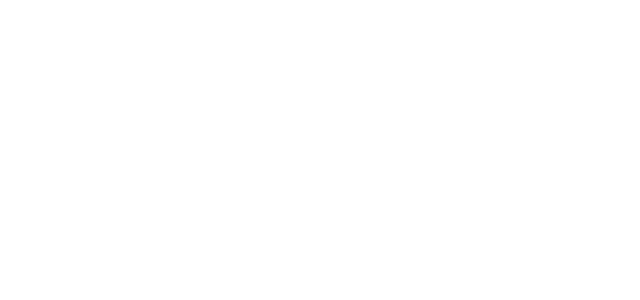
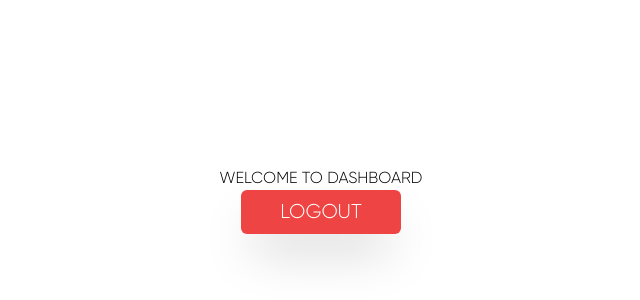
Before and after one commit to PatrickPahunang/FETemp, a React (Create React App) app: page /dashboard/1 in a window 1280 px wide. Before the commit this address had no page. Shown: the part 200-500 px from the top of the page, without its empty margins (319-959 px from the left). Built offline with nearby package versions, Linux system fonts and the light colour scheme; no server answers; sample sign-in values are in the browser's storage.

Commit message:
USER LOGIN IN DASHBOARD INCOMPLETE - CORS ERROR

```diff
--- a/src/App.js
+++ b/src/App.js
@@ -29,10 +29,10 @@
 
     <Router>
       <Routes>
-        <Route exact path="/" element={<Landing />} />
-        <Route exact path="/register" element={<Register />} />
-        <Route exact path="/login" element={!isAuthenticated ? <Login /> : <Navigate to="/dashboard" />}/>
-        <Route exact path="/dashboard" element={isAuthenticated ? <Dashboard /> : <Navigate to="/login" />}/>
+        <Route exact path={'/'} element={<Landing />} />
+        <Route exact path={'/register'} element={<Register />} />
+        <Route exact path={'/login'} element={!isAuthenticated ? <Login /> : <Navigate to="/dashboard" />}/>
+        <Route exact path={'/dashboard/:userId'} element={isAuthenticated ? <Dashboard /> : <Navigate to="/login" />}/>
 
       </Routes>
     </Router>
--- a/src/pages/dashboard.jsx
+++ b/src/pages/dashboard.jsx
@@ -1,4 +1,5 @@
 import React from 'react';
+import axios from 'axios';
 
 
 
@@ -8,10 +9,25 @@
 }
 
 
+const Dashboard = () => {
 
 
+const pathname = window.location.pathname;
+const parts = pathname.split('/');
+const id = parts[2];
+let userId = parseInt(id)
 
-const Dashboard = () => {
+
+axios.get(`http://127.0.0.1:8000/myapp/get_user/api/${userId}` , { withCredentials: true })
+  .then(response => {
+    console.log(response);
+  })
+  .catch(error => {
+    // Handle the error
+    console.error(error);
+  });
+
+
 
 
   return (
--- a/src/pages/login.jsx
+++ b/src/pages/login.jsx
@@ -18,8 +18,6 @@
   });
 
 const [errorMessage, setErrorMessage] = useState('Account Login');
-
-
 const [isError, setIsError] = useState(false);
 
 
@@ -44,13 +42,18 @@
       .then(response => {
           const res = response.status;
           const token = response.token;
-          console.log(res)
+          console.log(res);
 
           if (res === 200) {
             localStorage.setItem('token',token);
             setIsError(false)
             setErrorMessage('Login Successful');
-            window.location.href = '/dashboard';
+            console.log(res);
+            console.log(response);
+            let userId = response.data.data.id;
+            window.location.href = '/dashboard/' + userId;
+
+
             setTimeout(() => {
                 setFormData({
                 username: '',
```
